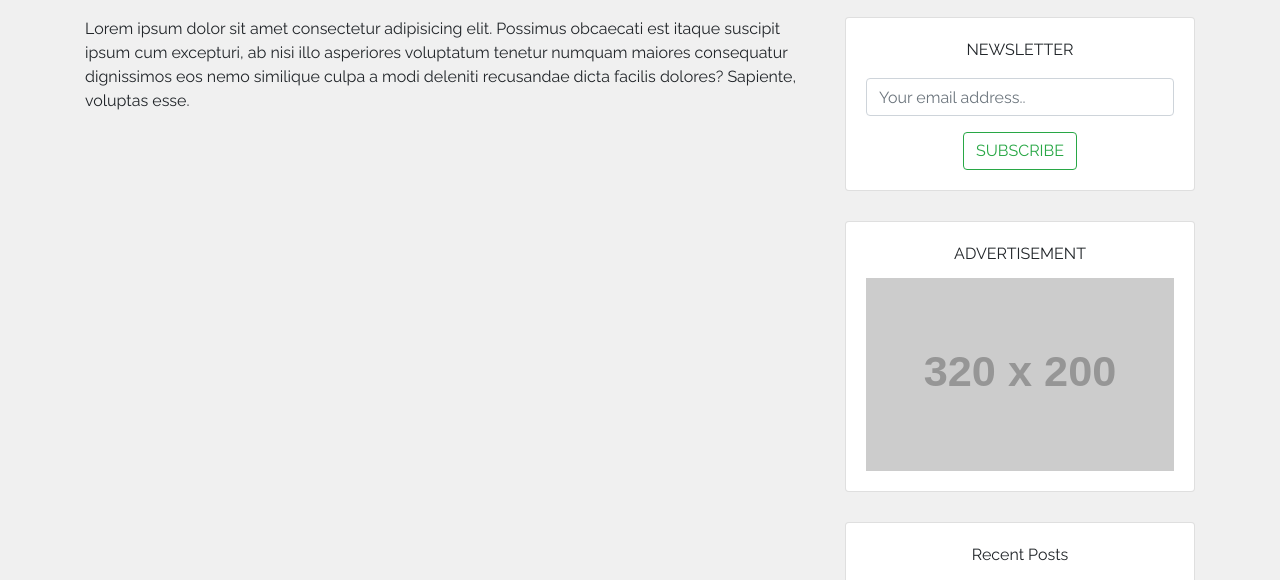
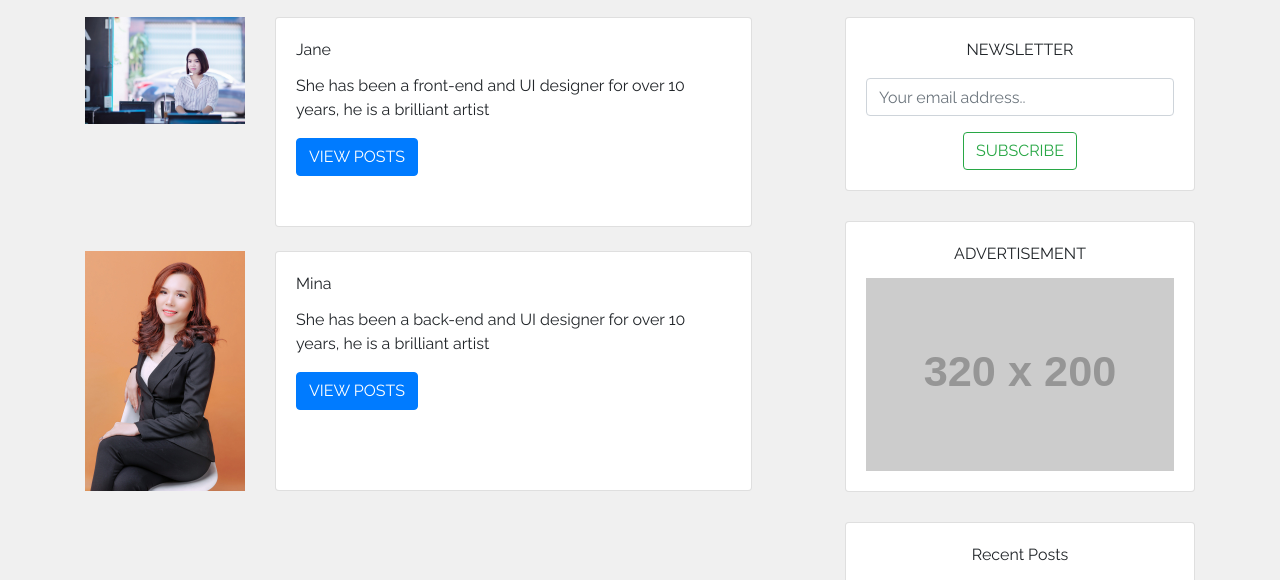
Before and after one commit to kyungyoonha/practice__react_gatsby_netlify-blog, a Gatsby site: page /team in a window 1280 px wide. Shown: the part 160-740 px from the top of the page. Built offline with nearby package versions, Linux system fonts and the light colour scheme; Gatsby itself is replaced by a stand-in of ours; placeholder pictures from the web are drawn by us.

Commit message:
created team and authors page, finished application

```diff
--- a/gatsby-node.js
+++ b/gatsby-node.js
@@ -2,8 +2,6 @@ const { slugify } = require("./src/util/utilityFunction")
 const path = require("path")
 const authors = require("./src/util/authors")
 const _ = require("lodash")
-const { templateSettings } = require("lodash")
-const { template } = require("lodash")
 
 // 각 스키마의 모든 노드가 생길때마다 실행된다.
 // 포스트를 만들때마다 title로 slug(path)를 자동적으로 만들어줌
@@ -28,6 +26,7 @@ exports.createPages = ({ actions, graphql }) => {
         tagsPage: path.resolve("src/templates/tags-page.js"),
         tagPosts: path.resolve("src/templates/tag-posts.js"),
         postList: path.resolve("src/templates/post-list.js"),
+        authorPosts: path.resolve("src/templates/author-posts.js"),
     }
 
     return graphql(`
@@ -61,7 +60,7 @@ exports.createPages = ({ actions, graphql }) => {
                     // 쿼리문 조회할대 $slug 로 받아짐
                     // $slug 와 db에 slug일치하는 데이터만 뽑음
                     slug: node.fields.slug,
-                    // find author imageHUrl form authors and pass it to the single post template
+                    // find author imageUrl form authors and pass it to the single post template
                     imageUrl: authors.find(
                         x => x.name === node.frontmatter.author
                     ).imageUrl,
@@ -127,5 +126,17 @@ exports.createPages = ({ actions, graphql }) => {
                 },
             })
         })
+
+        authors.forEach(author => {
+            console.log(author.name)
+            createPage({
+                path: `/author/${slugify(author.name)}`,
+                component: templates.authorPosts,
+                context: {
+                    authorName: author.name,
+                    imageUrl: author.imageUrl,
+                },
+            })
+        })
     })
 }
--- a/src/pages/team.js
+++ b/src/pages/team.js
@@ -1,16 +1,66 @@
 import React from "react"
-
 import Layout from "../components/layout"
 import SEO from "../components/seo"
+import authors from "../util/authors"
+import { Card, CardText, CardBody, CardTitle, Button, Row } from "reactstrap"
+import JaneImage from "../images/jane.jpg"
+import MinaImage from "../images/mina.jpg"
+import { slugify } from "../util/utilityFunction"
 
 const TeamPage = () => (
-  <Layout pageTitle="Our Team">
-    <SEO title="Team" />
-    Lorem ipsum dolor sit amet consectetur adipisicing elit. Possimus obcaecati
-    est itaque suscipit ipsum cum excepturi, ab nisi illo asperiores voluptatum
-    tenetur numquam maiores consequatur dignissimos eos nemo similique culpa a
-    modi deleniti recusandae dicta facilis dolores? Sapiente, voluptas esse.
-  </Layout>
+    <Layout pageTitle="Our Team">
+        <SEO title="Team" />
+        <Row className="mb-4">
+            <div className="col-md-3">
+                <img
+                    src={JaneImage}
+                    style={{ maxWidth: "100%" }}
+                    lat="John profile"
+                    alt=""
+                />
+            </div>
+            <div class="col-md-8">
+                <Card style={{ minHeight: "100%" }}>
+                    <CardBody>
+                        <CardTitle>{authors[0].name}</CardTitle>
+                        <CardText>{authors[0].bio}</CardText>
+                        <Button
+                            className="text-uppercase"
+                            color="primary"
+                            href={`/author/${slugify(authors[0].name)}`}
+                        >
+                            View posts
+                        </Button>
+                    </CardBody>
+                </Card>
+            </div>
+        </Row>
+        <Row className="mb-4">
+            <div className="col-md-3">
+                <img
+                    src={MinaImage}
+                    style={{ maxWidth: "100%" }}
+                    lat="John profile"
+                    alt=""
+                />
+            </div>
+            <div class="col-md-8">
+                <Card style={{ minHeight: "100%" }}>
+                    <CardBody>
+                        <CardTitle>{authors[1].name}</CardTitle>
+                        <CardText>{authors[1].bio}</CardText>
+                        <Button
+                            className="text-uppercase"
+                            color="primary"
+                            href={`/author/${slugify(authors[1].name)}`}
+                        >
+                            View posts
+                        </Button>
+                    </CardBody>
+                </Card>
+            </div>
+        </Row>
+    </Layout>
 )
 
 export default TeamPage
```
Also changed, not shown: src/templates/author-posts.js (added, +74 -0 lines).
